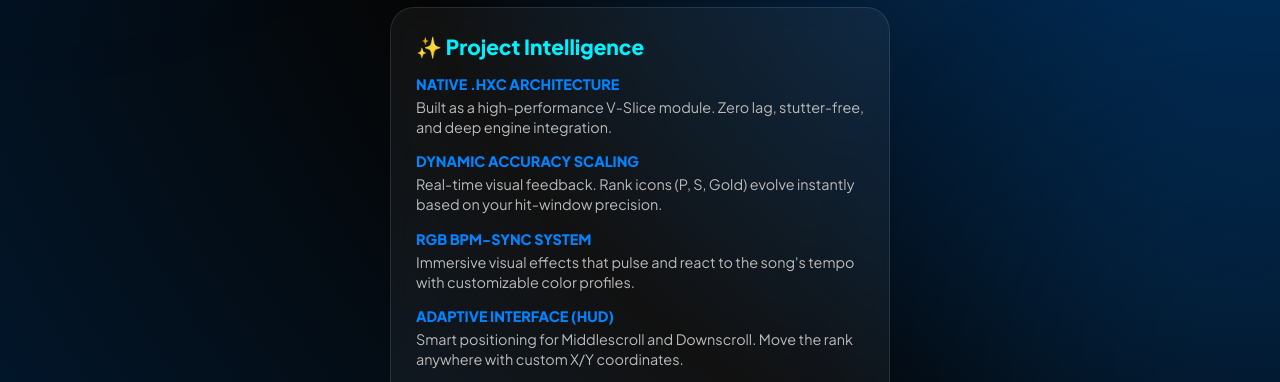
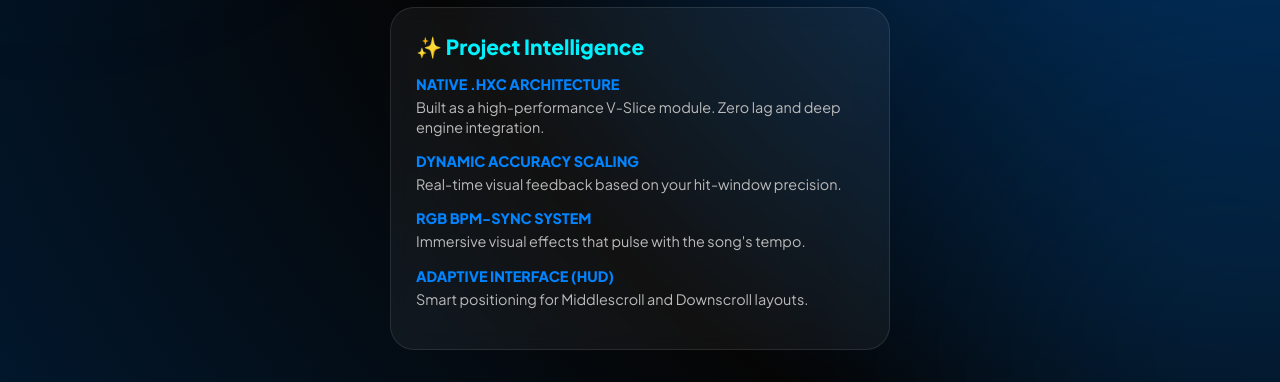
Before and after one commit to quasvx/Ranky-Website-Landing-Page, a plain HTML site: page index.html in a window 1280 px wide. Shown: the part 401-783 px from the top of the page. Drawn offline with Linux system fonts and the light colour scheme.

Commit message:
Update index.html

```diff
--- a/index.html
+++ b/index.html
@@ -3,8 +3,25 @@
 <head>
     <meta charset="UTF-8">
     <meta name="viewport" content="width=device-width, initial-scale=1.0">
-    <meta name="description" content="A mod that shows your rank while playing in Friday Night Funkin!">
-    <title>Ranky - Landing Page</title>
+
+    <!-- SEO Básico -->
+    <title>Ranky - The Ultimate FNF Visual Mod</title>
+    <meta name="description" content="Enhance your Friday Night Funkin experience with Ranky. A high-performance V-Slice mod featuring dynamic accuracy scaling and RGB BPM synchronization.">
+    <meta name="keywords" content="FNF Mod, Friday Night Funkin, Ranky Mod, V-Slice, Gaming, Rhythm Game">
+    <meta name="author" content="Ranky Team">
+
+    <!-- Open Graph (Discord, Facebook, WhatsApp) -->
+    <meta property="og:type" content="website">
+    <meta property="og:title" content="Ranky - Visual Grading Experience">
+    <meta property="og:description" content="Native .hxc architecture for FNF. Get real-time feedback on your performance.">
+    <meta property="og:image" content="https://ranky.pages.dev/rankylogoalt.jpeg">
+    <meta property="og:url" content="https://ranky.pages.dev">
+
+    <!-- Twitter Cards -->
+    <meta name="twitter:card" content="summary_large_image">
+    <meta name="twitter:title" content="Ranky Mod">
+    <meta name="twitter:description" content="The most advanced visual grading mod for FNF.">
+    <meta name="twitter:image" content="https://ranky.pages.dev/rankylogoalt.jpeg">
 
     <link rel="icon" type="image/jpeg" href="https://ranky.pages.dev/rankylogoalt.jpeg">
     <link rel="preconnect" href="https://fonts.googleapis.com">
@@ -38,21 +55,13 @@
         }
 
         .lang-switcher {
-            position: fixed;
-            top: 20px;
-            right: 20px;
-            z-index: 100;
+            position: fixed; top: 20px; right: 20px; z-index: 100;
         }
 
         .lang-btn {
-            background: var(--glass);
-            border: 1px solid var(--glass-border);
-            color: white;
-            padding: 8px 15px;
-            border-radius: 12px;
-            cursor: pointer;
-            font-weight: 800;
-            backdrop-filter: blur(10px);
+            background: var(--glass); border: 1px solid var(--glass-border);
+            color: white; padding: 8px 15px; border-radius: 12px;
+            cursor: pointer; font-weight: 800; backdrop-filter: blur(10px);
             transition: 0.3s;
         }
 
@@ -62,16 +71,12 @@
         }
 
         .container {
-            width: 100%;
-            max-width: 500px;
-            text-align: center;
+            width: 100%; max-width: 500px; text-align: center;
             animation: fadeInUp 0.8s ease-out;
         }
 
         .profile-container {
-            position: relative;
-            display: inline-block;
-            margin-bottom: 20px;
+            position: relative; display: inline-block; margin-bottom: 20px;
         }
 
         .profile-img {
@@ -81,9 +86,8 @@
         }
 
         .profile-glow {
-            position: absolute; inset: 0;
-            background: var(--primary); filter: blur(30px);
-            opacity: 0.4; z-index: 1;
+            position: absolute; inset: 0; background: var(--primary);
+            filter: blur(30px); opacity: 0.4; z-index: 1;
         }
 
         h1 {
@@ -93,26 +97,17 @@
             letter-spacing: -1px;
         }
 
-        /* Estilos del Contenedor de Video corregido */
         #video-container {
-            display: none;
-            width: 100%;
-            margin-bottom: 20px;
-            border-radius: 20px;
-            overflow: hidden;
+            display: none; width: 100%; margin-bottom: 20px;
+            border-radius: 20px; overflow: hidden;
             border: 1px solid var(--glass-border);
-            aspect-ratio: 16 / 9;
-            background: #000;
+            aspect-ratio: 16 / 9; background: #000;
         }
 
         .features-box {
-            background: var(--glass);
-            border: 1px solid var(--glass-border);
-            border-radius: 24px;
-            padding: 25px;
-            margin-bottom: 35px;
-            text-align: left;
-            backdrop-filter: blur(10px);
+            background: var(--glass); border: 1px solid var(--glass-border);
+            border-radius: 24px; padding: 25px; margin-bottom: 35px;
+            text-align: left; backdrop-filter: blur(10px);
         }
 
         .features-box h3 {
@@ -130,19 +125,13 @@
         .links-container { display: flex; flex-direction: column; gap: 15px; }
 
         .link-btn {
-            background: var(--glass);
-            backdrop-filter: blur(10px);
-            border: 1px solid var(--glass-border);
-            color: white;
-            text-decoration: none;
-            padding: 18px;
-            border-radius: 20px;
-            font-weight: 700;
-            font-size: 1rem;
+            background: var(--glass); backdrop-filter: blur(10px);
+            border: 1px solid var(--glass-border); color: white;
+            text-decoration: none; padding: 18px; border-radius: 20px;
+            font-weight: 700; font-size: 1rem;
             transition: all 0.3s cubic-bezier(0.175, 0.885, 0.32, 1.275);
             display: flex; align-items: center; justify-content: center; gap: 12px;
-            text-transform: uppercase;
-            cursor: pointer;
+            text-transform: uppercase; cursor: pointer;
         }
 
         .link-btn:hover {
@@ -160,11 +149,10 @@
 
         .btn-icon { width: 26px; height: 26px; object-fit: contain; }
 
-        /* Icono del final sin hover y bordes redondeados */
         .footer-img {
             width: 200px; height: auto; margin-top: 40px;
             border-radius: 30px; border: 1px solid var(--glass-border);
-            opacity: 1; pointer-events: none;
+            pointer-events: none;
         }
 
         .bg-blob {
@@ -191,38 +179,32 @@
         <h1>Ranky</h1>
         <p id="main-sub" style="color: #888; margin-bottom: 25px; font-weight: 600;">The Ultimate Visual Grading Experience</p>
 
-        <!-- Botón de Vista Previa -->
         <button onclick="toggleVideo()" class="link-btn btn-preview" style="width: 100%;">
             <img src="https://www.google.com/s2/favicons?domain=youtube.com&sz=128" alt="" class="btn-icon">
             <span id="b0">View what the mod does</span>
         </button>
 
-        <!-- Contenedor del Video Corregido -->
         <div id="video-container">
-            <iframe id="yt-player" width="100%" height="100%" src="" frameborder="0" allow="accelerometer; autoplay; clipboard-write; encrypted-media; gyroscope; picture-in-picture" allowfullscreen></iframe>
+            <iframe id="yt-player" width="100%" height="100%" src="" frameborder="0" allow="autoplay; encrypted-media" allowfullscreen></iframe>
         </div>
 
         <div class="features-box">
             <h3 id="feat-title">✨ Project Intelligence</h3>
-
             <div class="feature-item">
                 <span class="feature-title" id="t1">Native .hxc Architecture</span>
-                <p class="feature-desc" id="d1">Built as a high-performance V-Slice module. Zero lag, stutter-free, and deep engine integration.</p>
+                <p class="feature-desc" id="d1">Built as a high-performance V-Slice module. Zero lag and deep engine integration.</p>
             </div>
-
             <div class="feature-item">
                 <span class="feature-title" id="t2">Dynamic Accuracy Scaling</span>
-                <p class="feature-desc" id="d2">Real-time visual feedback. Rank icons (P, S, Gold) evolve instantly based on your hit-window precision.</p>
+                <p class="feature-desc" id="d2">Real-time visual feedback based on your hit-window precision.</p>
             </div>
-
             <div class="feature-item">
                 <span class="feature-title" id="t3">RGB BPM-Sync System</span>
-                <p class="feature-desc" id="d3">Immersive visual effects that pulse and react to the song's tempo with customizable color profiles.</p>
+                <p class="feature-desc" id="d3">Immersive visual effects that pulse with the song's tempo.</p>
             </div>
-
             <div class="feature-item">
                 <span class="feature-title" id="t4">Adaptive Interface (HUD)</span>
-                <p class="feature-desc" id="d4">Smart positioning for Middlescroll and Downscroll. Move the rank anywhere with custom X/Y coordinates.</p>
+                <p class="feature-desc" id="d4">Smart positioning for Middlescroll and Downscroll layouts.</p>
             </div>
         </div>
 
@@ -231,17 +213,14 @@
                 <img src="https://www.google.com/s2/favicons?domain=gamebanana.com&sz=128" alt="" class="btn-icon">
                 <span id="b1">Download Official Mod</span>
             </a>
-
             <a href="https://ranky.pages.dev" class="link-btn btn-web">
                 <img src="https://ranky.pages.dev/favicon.ico" alt="" class="btn-icon">
                 <span id="b2">Our Website</span>
             </a>
-
             <a href="https://ranky.pages.dev/form" class="link-btn btn-collab">
                 <img src="https://ranky.pages.dev/formulary.ico" alt="" class="btn-icon">
                 <span id="b3">Register for Collab</span>
             </a>
-
             <a href="https://shrinkme.click/donateranky2" target="_blank" class="link-btn btn-donate">
                 <img src="https://www.google.com/s2/favicons?domain=shrinkme.io&sz=128" alt="" class="btn-icon">
                 <span id="b4">Support the Creators</span>
@@ -257,36 +236,20 @@
             en: {
                 sub: "The Ultimate Visual Grading Experience",
                 feat: "✨ Project Intelligence",
-                t1: "Native .hxc Architecture",
-                d1: "Built as a high-performance V-Slice module. Zero lag, stutter-free, and deep engine integration.",
-                t2: "Dynamic Accuracy Scaling",
-                d2: "Real-time visual feedback. Rank icons (P, S, Gold) evolve instantly based on your hit-window precision.",
-                t3: "RGB BPM-Sync System",
-                d3: "Immersive visual effects that pulse and react to the song's tempo with customizable color profiles.",
-                t4: "Adaptive Interface (HUD)",
-                d4: "Smart positioning for Middlescroll and Downscroll. Move the rank anywhere with custom X/Y coordinates.",
-                b0: "View what the mod does",
-                b1: "Download Official Mod",
-                b2: "Our Website",
-                b3: "Register for Collab",
-                b4: "Support the Creators"
+                t1: "Native .hxc Architecture", d1: "Built as a high-performance V-Slice module. Zero lag and deep engine integration.",
+                t2: "Dynamic Accuracy Scaling", d2: "Real-time visual feedback based on your hit-window precision.",
+                t3: "RGB BPM-Sync System", d3: "Immersive visual effects that pulse with the song's tempo.",
+                t4: "Adaptive Interface (HUD)", d4: "Smart positioning for Middlescroll and Downscroll layouts.",
+                b0: "View what the mod does", b1: "Download Official Mod", b2: "Our Website", b3: "Register for Collab", b4: "Support the Creators"
             },
             es: {
                 sub: "La experiencia definitiva de calificación visual",
                 feat: "✨ Inteligencia del Proyecto",
-                t1: "Arquitectura Nativa .hxc",
-                d1: "Construido como un módulo de alto rendimiento para V-Slice. Sin lag, sin tirones e integración profunda.",
-                t2: "Escalado Dinámico de Precisión",
-                d2: "Feedback visual en tiempo real. Los iconos (P, S, Gold) evolucionan según tu precisión de golpeo.",
-                t3: "Sistema RGB Sincronizado",
-                d3: "Efectos visuales inmersivos que vibran y reaccionan al tempo de la canción con perfiles de color.",
-                t4: "Interfaz Adaptable (HUD)",
-                d4: "Posicionamiento inteligente para Middlescroll y Downscroll. Mueve el rango con coordenadas X/Y.",
-                b0: "Ver qué hace el mod",
-                b1: "Descargar Mod Oficial",
-                b2: "Nuestra Web",
-                b3: "Registro para Colaborar",
-                b4: "Apoya a los Creadores"
+                t1: "Arquitectura Nativa .hxc", d1: "Módulo de alto rendimiento para V-Slice. Sin lag e integración profunda.",
+                t2: "Escalado Dinámico", d2: "Feedback visual en tiempo real según tu precisión.",
+                t3: "Sistema RGB Sincronizado", d3: "Efectos visuales que vibran al tempo de la canción.",
+                t4: "Interfaz Adaptable (HUD)", d4: "Posicionamiento inteligente para Middlescroll y Downscroll.",
+                b0: "Ver qué hace el mod", b1: "Descargar Mod Oficial", b2: "Nuestra Web", b3: "Registro para Colaborar", b4: "Apoya a los Creadores"
             }
         };
 
@@ -295,7 +258,6 @@
             const player = document.getElementById('yt-player');
             if (container.style.display === 'none' || container.style.display === '') {
                 container.style.display = 'block';
-                // URL corregida para evitar el error de configuración
                 player.src = "https://www.youtube-nocookie.com/embed/BPwoxU-s3Yg?autoplay=1&rel=0";
             } else {
                 container.style.display = 'none';
@@ -328,8 +290,7 @@
         }
 
         window.onload = () => {
-            const userLang = navigator.language || navigator.userLanguage;
-            if (userLang.startsWith('es')) currentLang = 'es';
+            if (navigator.language.startsWith('es')) currentLang = 'es';
             updateContent();
         };
     </script>
```
